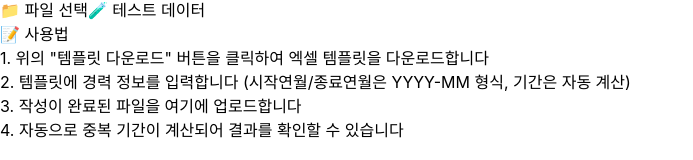
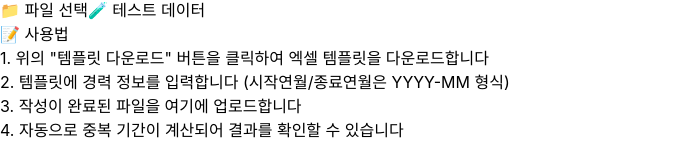
Before and after one commit to soheekimdev/career-period-calculator, a React (Vite) app: page / in a window 1280 px wide. Shown: the part 248-408 px from the top of the page, without its empty margins (0-693 px from the left). Built offline with nearby package versions, Linux system fonts and the light colour scheme.

Commit message:
feat: favicon 추가 및 마이너 문구 수정
- 데이터 차트 모양 favicon.ico 추가
- index.html에 favicon 링크 태그 설정
- FileUploader.tsx에 문구 개선(", 기간은 자동 계산" 부분 삭제)

```diff
--- a/index.html
+++ b/index.html
@@ -2,7 +2,7 @@
 <html lang="ko">
   <head>
     <meta charset="UTF-8" />
-    <link rel="icon" type="image/svg+xml" href="/vite.svg" />
+    <link rel="icon" type="image/x-icon" href="/favicon.ico" />
     <meta name="viewport" content="width=device-width, initial-scale=1.0" />
     <title>경력 기간 계산기</title>
   </head>
--- a/src/components/FileUploader.tsx
+++ b/src/components/FileUploader.tsx
@@ -219,7 +219,7 @@ const FileUploader: React.FC<FileUploaderProps> = ({ onDataLoaded }) => {
         <h3 className="text-md font-medium text-gray-800 mb-2">📝 사용법</h3>
         <ol className="text-sm text-gray-600 space-y-1">
           <li>1. 위의 "템플릿 다운로드" 버튼을 클릭하여 엑셀 템플릿을 다운로드합니다</li>
-          <li>2. 템플릿에 경력 정보를 입력합니다 (시작연월/종료연월은 YYYY-MM 형식, 기간은 자동 계산)</li>
+          <li>2. 템플릿에 경력 정보를 입력합니다 (시작연월/종료연월은 YYYY-MM 형식)</li>
           <li>3. 작성이 완료된 파일을 여기에 업로드합니다</li>
           <li>4. 자동으로 중복 기간이 계산되어 결과를 확인할 수 있습니다</li>
         </ol>
```
Also changed, not shown: 1 other file (tests, documents, lock files or other folders).
